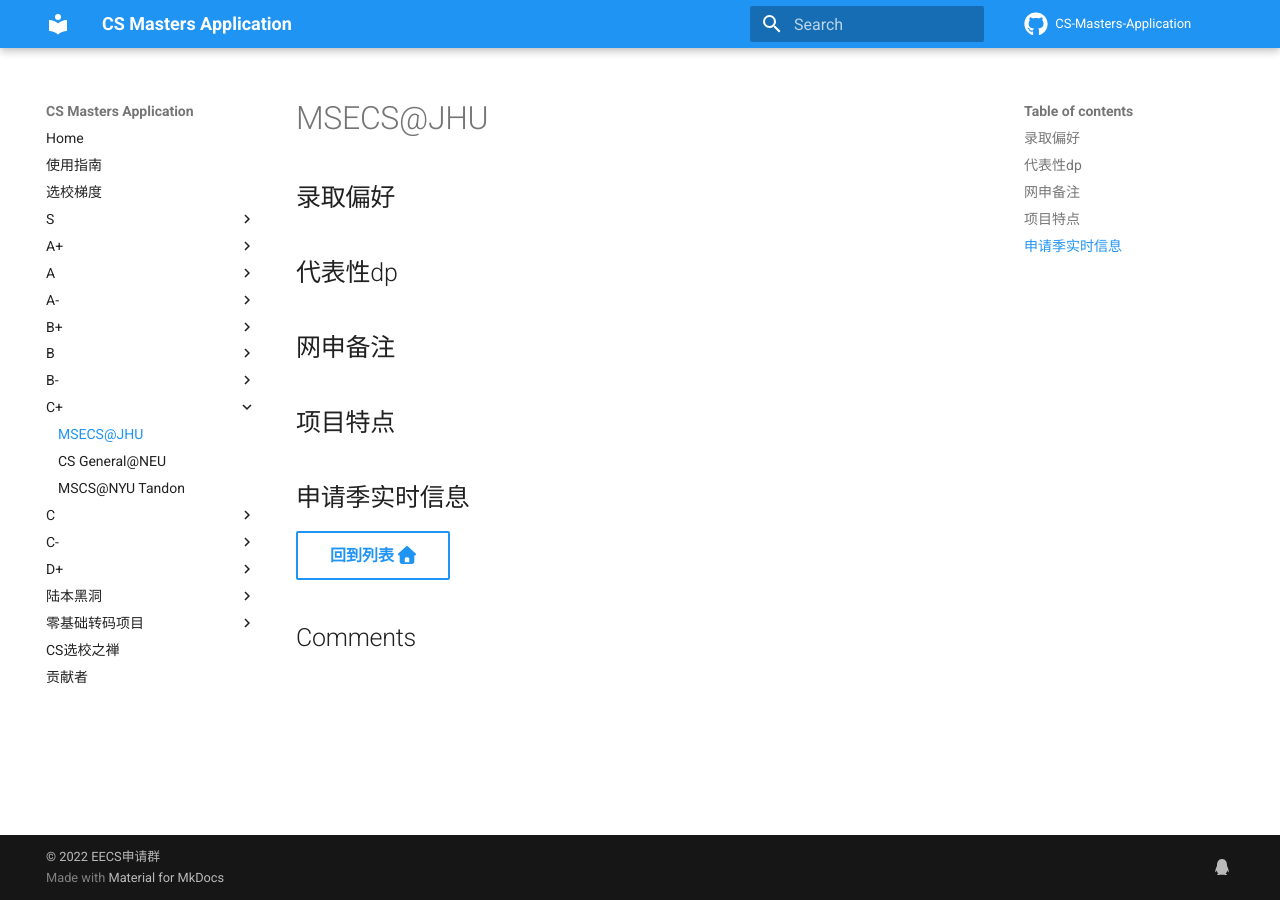
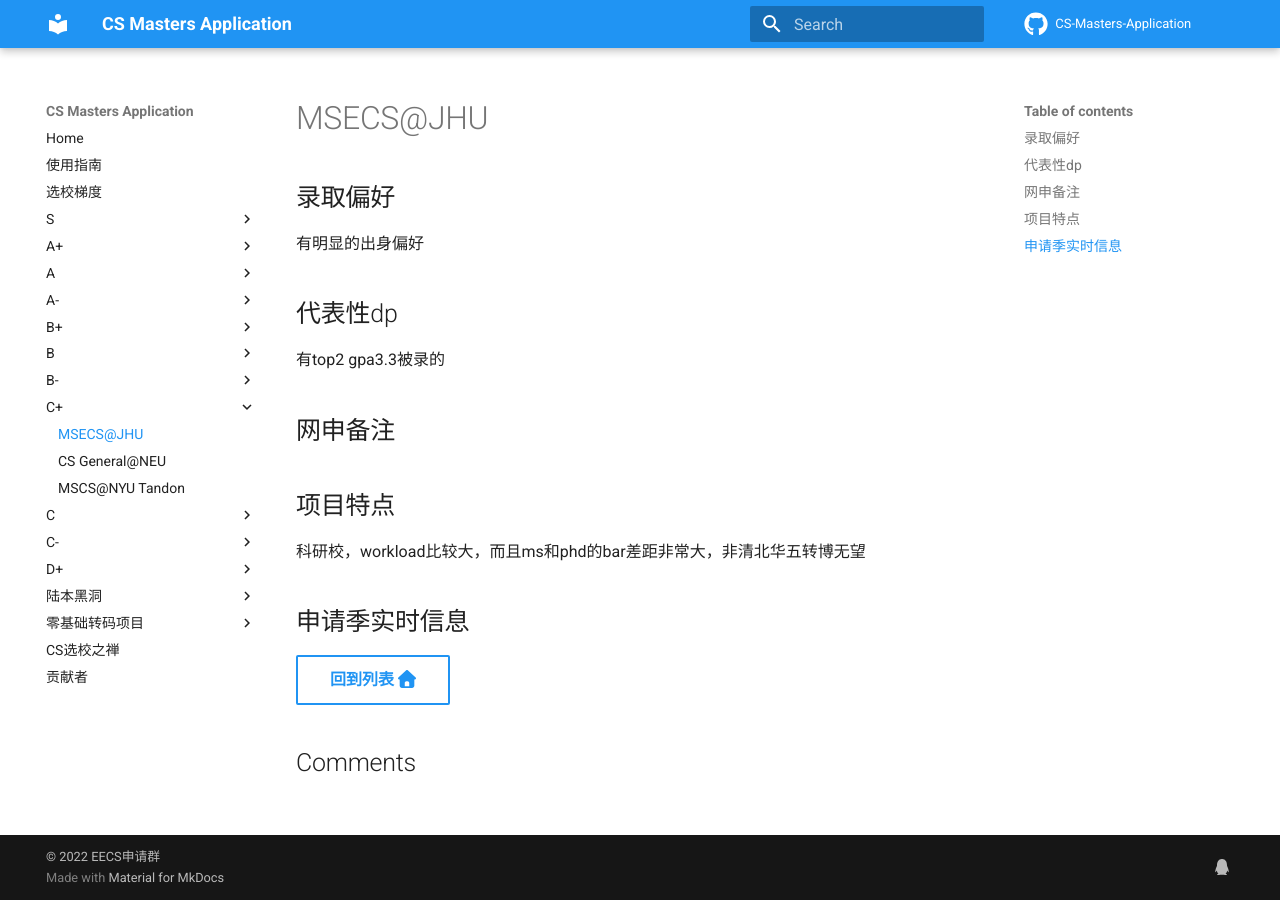
Before and after one commit to opencsapp/opencsapp.github.io, an MkDocs documentation site: the page built from docs/MSECS@JHU.md, in a window 1280 px wide. Built offline with MkDocs 1.6.1 and Material for MkDocs 9.7.7, drawn with Linux system fonts in a browser that asks for light colours; comment, search, counter and statistics services are not loaded.

Commit message:
Update MSECS@JHU.md

```diff
--- a/docs/MSECS@JHU.md
+++ b/docs/MSECS@JHU.md
@@ -1,11 +1,17 @@
 ## 录取偏好
 
+有明显的出身偏好
+
 ## 代表性dp
+
+有top2 gpa3.3被录的
 
 ## 网申备注
 
 ## 项目特点
 
+科研校，workload比较大，而且ms和phd的bar差距非常大，非清北华五转博无望
+
 ## 申请季实时信息
 
 [回到列表 :fontawesome-solid-house:](选校梯度.md){ .md-button }
```
